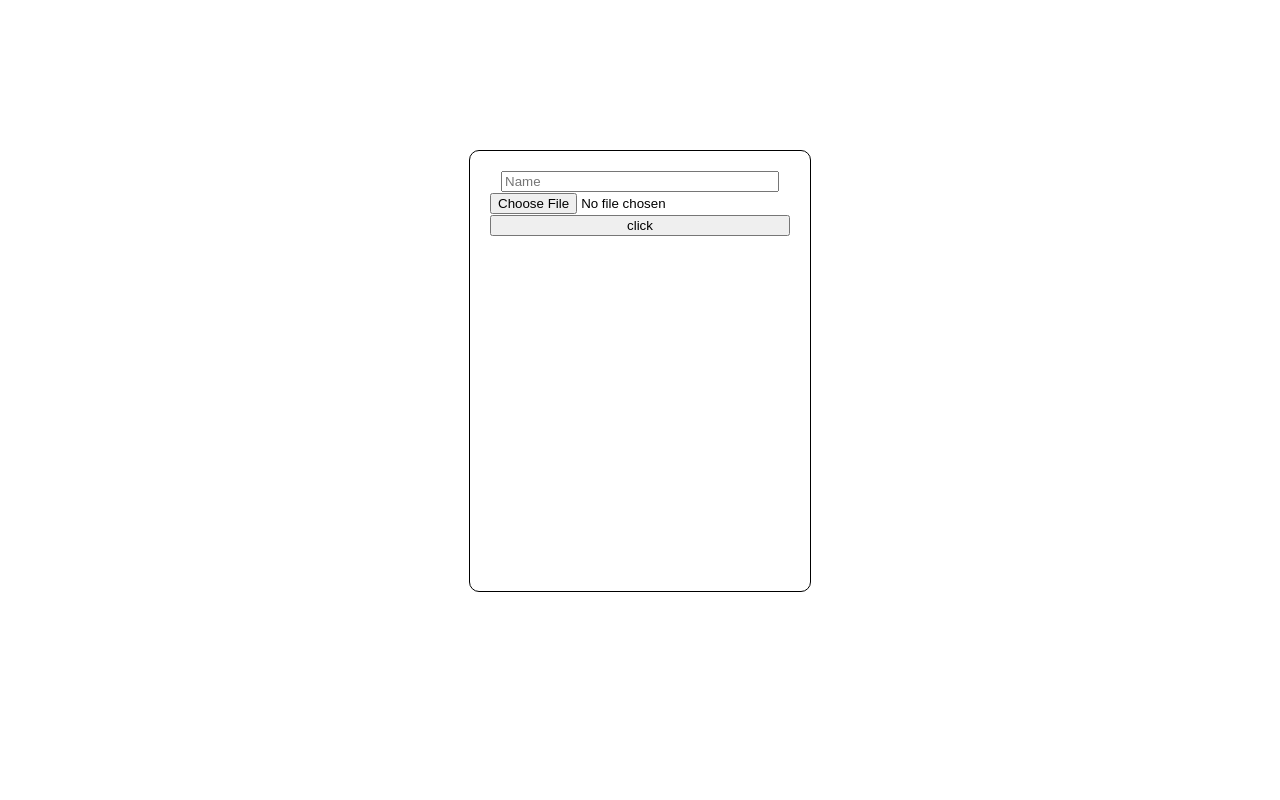
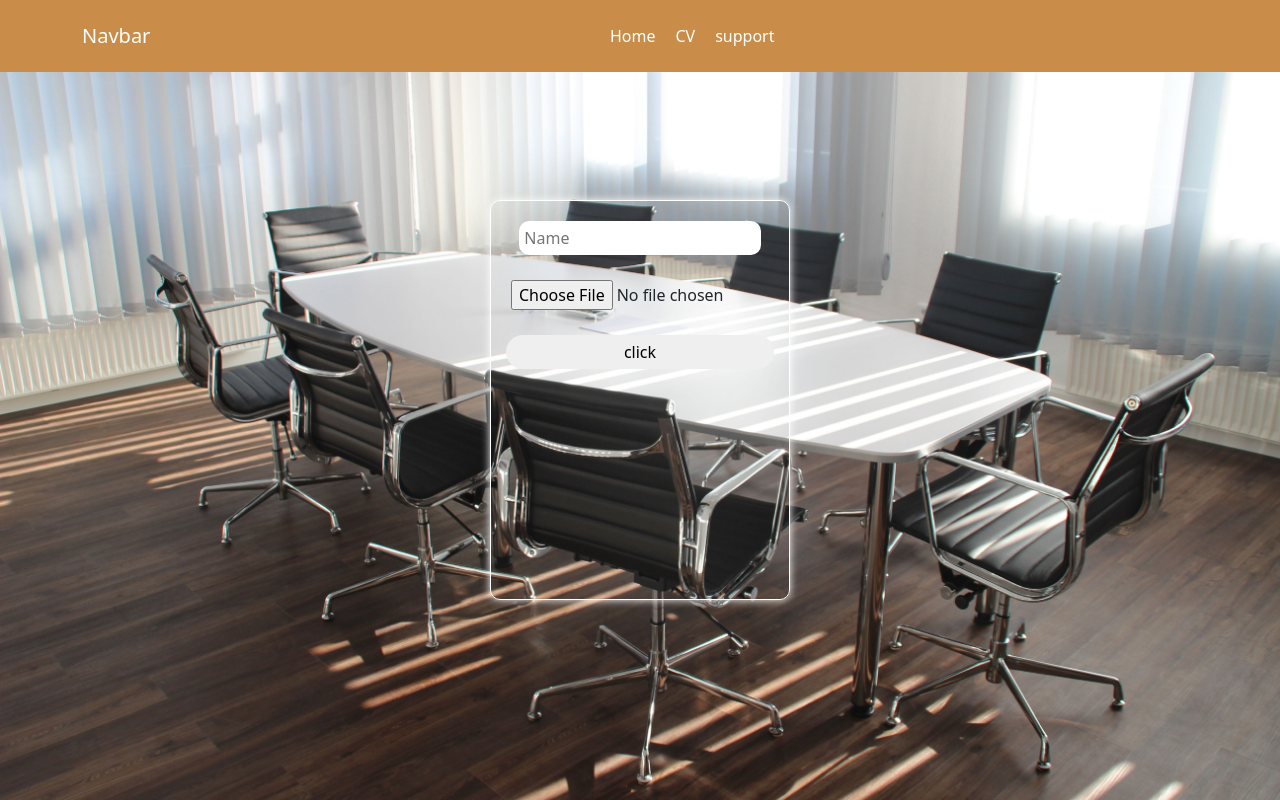
Before and after one commit to mohamedYassser54/web, a React (Create React App) app in the folder frontend/: page /Cv in a window 1280 px wide. Built offline with nearby package versions, Linux system fonts and the light colour scheme.

Commit message:
update project11

```diff
--- a/frontend/package.json
+++ b/frontend/package.json
@@ -8,9 +8,12 @@
     "@testing-library/react": "^13.4.0",
     "@testing-library/user-event": "^13.5.0",
     "axios": "^1.6.7",
+    "bootstrap": "^5.3.2",
     "cors": "^2.8.5",
     "js-cookie": "^3.0.5",
     "react": "^18.2.0",
+    "react-bootstrap": "^2.10.0",
+    "react-css-modules": "^4.7.11",
     "react-dom": "^18.2.0",
     "react-dropzone": "^14.2.3",
     "react-pdf": "^7.7.0",
--- a/frontend/src/App.css
+++ b/frontend/src/App.css
@@ -1,4 +1,4 @@
-.App{
+/* .App{
     display: flex;
     align-items: center;
     justify-content: center;
@@ -25,4 +25,4 @@
 }
 .card:hover{
     transform: scale(1.1);
-}
+} */
--- a/frontend/src/App.js
+++ b/frontend/src/App.js
@@ -6,6 +6,7 @@ import M from './component/m';
 import Emp from './component/emp';
 import './App.css';
 import Home from './component/home';
+import Navbar from './component/Navbar';
 function App() {
   return (
     <BrowserRouter>
@@ -13,11 +14,36 @@ function App() {
       {/* <h1 className="k">Home page</h1> */}
 
       <Routes>
-        <Route path='/' element={<Home/>}/>
-        <Route path='/Cv' element={<Cv/>}/>
-        <Route path='/Cv2' element={<Cv2/>}/>
-        <Route path='/m' element={<M/>}/>
-        <Route path='/emp' element={<Emp/>}/>
+        <Route path='/' element={
+          <div>
+        <Navbar/>
+        <Home/>
+        </div>
+        }/>
+        <Route path='/Cv' element={
+          <div>
+        <Navbar/>
+        <Cv/>
+        </div>
+        }/>
+        <Route path='/support' element={
+          <div>
+        <Navbar/>
+        <Cv2/>
+        </div>
+        }/>
+        <Route path='/m' element={
+          <div>
+        {/* <Navbar/> */}
+        <M/>
+        </div>
+        }/>
+        <Route path='/emp' element={
+          <div>
+        {/* <Navbar/> */}
+        <Emp/>
+        </div>
+        }/>
       </Routes>
 
     </div>
--- a/frontend/src/component/CV2.js
+++ b/frontend/src/component/CV2.js
@@ -1,9 +1,8 @@
 import React from 'react'
-import './css/css.css'
 function CV2() {
   return (
     <div className='cv'>
-      CV2
+      support
     </div>
   )
 }
--- a/frontend/src/component/Cv.js
+++ b/frontend/src/component/Cv.js
@@ -1,6 +1,6 @@
 import React, { useState } from 'react';
 import axios from 'axios';
-import './css/css.css';
+import style from'./css/css.module.css';
 const Cv = () => {
   const [cvName, setCvName] = useState({
     name: '',
@@ -40,9 +40,9 @@ const Cv = () => {
 
 
   return (
-    <div className='cv'>
-      <form onSubmit={handleSubmit} className='form'>
-        <div className='text'>
+    <div className={style.cv}>
+      <form onSubmit={handleSubmit} className={style.form}>
+     <div className={style.text}>
           <input
             type='text'
             name='name'
--- /dev/null
+++ b/frontend/src/component/Navbar.js
@@ -0,0 +1,30 @@
+import React from 'react'
+import { NavLink} from 'react-router-dom'
+import Container from 'react-bootstrap/Container';
+import Nav from 'react-bootstrap/Nav';
+import Navbar from 'react-bootstrap/Navbar';
+import style from './css/Navbar.module.css'
+import 'bootstrap/dist/css/bootstrap.min.css';
+import './css/navbar.css'
+
+const  NavBar = () => {
+  return (
+    <div>
+      <Navbar expand="lg" className="navbar">
+      <Container>
+      <Navbar.Brand ><NavLink to="/"  className="brand">Navbar</NavLink></Navbar.Brand>
+        <Navbar.Toggle aria-controls="basic-navbar-nav" />
+        <Navbar.Collapse id="basic-navbar-nav">
+          <Nav className="mr-auto  mx-auto my-lg-0 me-auto p-3">
+            <NavLink to="/" className="link">Home</NavLink>
+            <NavLink to="/Cv" className="link">CV</NavLink>
+            <NavLink to="/support" className="link">support</NavLink>
+          </Nav>
+        </Navbar.Collapse>
+      </Container>
+    </Navbar>
+    </div>
+  )
+}
+
+export default NavBar
--- a/frontend/src/component/css/css.css
+++ /dev/null
@@ -1,23 +0,0 @@
-.cv{
-    margin-top: 150px;
-}
-.form{
-    width: 300px;
-    height: 400px;
-    border: 1px solid #000;
-    border-radius: 10px;
-    padding: 20px;
-}
-.text{
-    display: flex;
-    align-items: center;
-    flex-direction: column;
-}
-.form input{
-    width: 90%;
-}
-
-.form button{
-
-    width: 100%;
-}
--- /dev/null
+++ b/frontend/src/component/css/css.module.css
@@ -0,0 +1,45 @@
+.cv{
+    width: 100%;
+    height: 100vh;
+    display: flex;
+    align-items: center;
+    justify-content: center;
+   background-image: url(../image/2.jpg);
+   background-position: center;
+   background-size: cover;
+   background-repeat: no-repeat;
+}
+.form{
+    width: 300px;
+    height: 400px;
+    border: 1px solid #fff;
+    border-radius: 10px;
+    /* padding: 20px; */
+    box-shadow: 0 0 8px #fff;
+    display: flex;
+    align-items: center;
+    flex-direction: column;
+}
+.text{
+    width: 90%;
+    display: flex;
+    align-items: center;
+    flex-direction: column;
+    margin-top: 20px;
+}
+.form input{
+    width: 90%;
+    outline: none;
+    border: none;
+    margin-bottom:20px ;
+    padding: 5px;
+    border-radius: 10px;
+}
+
+.form button{
+
+    width:90%;
+    padding: 5px;
+    border-radius: 20px;
+    border: none;
+}
--- a/frontend/src/component/css/login.module.css
+++ b/frontend/src/component/css/login.module.css
@@ -12,7 +12,7 @@
 .card{
     display: flex;
     align-items: center;
-    justify-content: center;
+    /* justify-content: center; */
     flex-direction: column;
     width: 350px;
     height: 400px;
@@ -46,6 +46,7 @@
   background-size: 200% 200%;
   /* color: #fff; */
     outline: none;
+    margin-top: 20px;
 }
 .card input::placeholder{
     color: #000;
@@ -60,4 +61,8 @@
     cursor: pointer;
     background: rgb(104,135,244);
     transition: 0.3s;
+    margin-top: 20px;
 }
+h1{
+    color: #fff;
+}
--- /dev/null
+++ b/frontend/src/component/css/navbar.css
@@ -0,0 +1,24 @@
+.navbar{
+    position: fixed;
+    top: 0;
+    left: 0;
+    right: 0;
+    z-index: 100;
+    background: #c98d49;
+}
+
+.link,
+.brand{
+    text-decoration: none;
+    color: #fff;
+    transition:  0.3s;
+}
+.link:hover,
+.brand:hover{
+    text-decoration: none;
+    color: #ada4a4;
+}
+
+.link{
+    margin-left: 20px;
+}
--- a/frontend/src/component/home.js
+++ b/frontend/src/component/home.js
@@ -6,8 +6,8 @@ function home() {
   return (
     <div>
       <div className="flex">
-        <NavLink to="/CV" className="card">Cv</NavLink>
-        <NavLink to="/CV2" className="card">Cv2</NavLink>
+        {/* <NavLink to="/CV" className="card">Cv</NavLink>
+        <NavLink to="/CV2" className="card">Cv2</NavLink> */}
         {/* <NavLink to="/m" className="card">m</NavLink> */}
         {/* <NavLink to="/emp" className="card">emp</NavLink> */}
       </div>
```
Also changed, not shown: frontend/src/component/css/Navbar.module.css (added), frontend/src/component/image/2.jpg (added), 1 other file (tests, documents, lock files or other folders).
